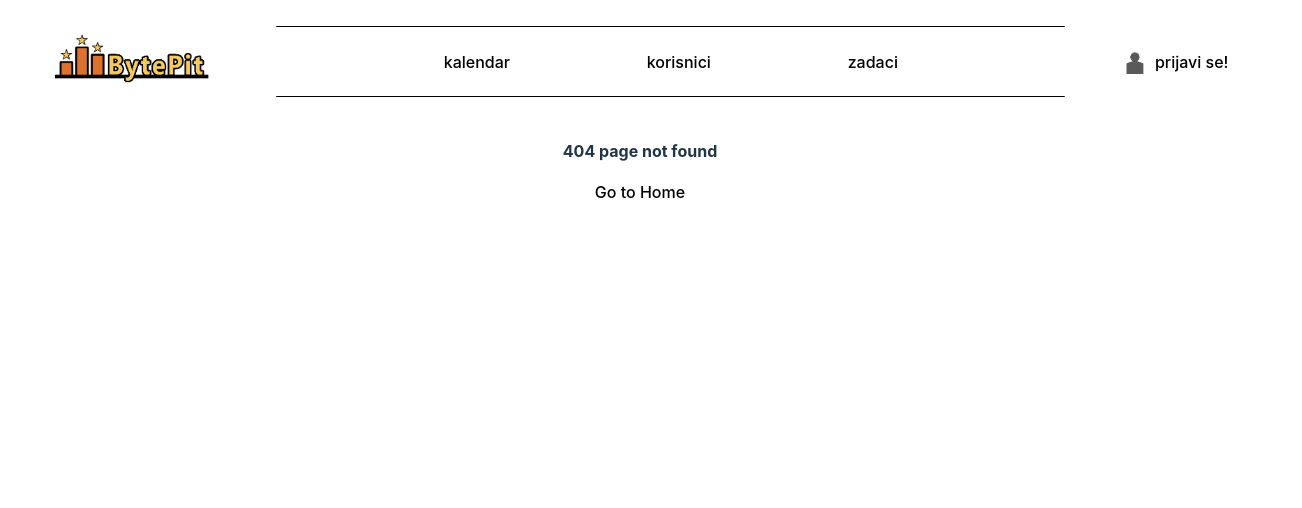
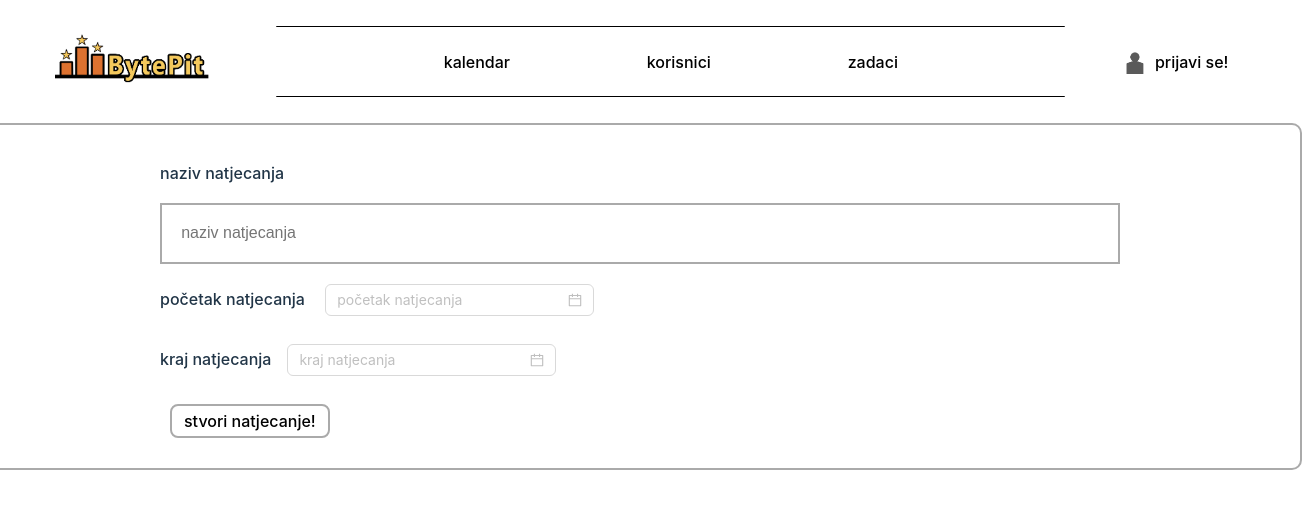
Before and after one commit to mh53837/Looney-Codes, a React (Vite) app in the folder IzvorniKod/frontend/BytePitFE/: page /natjecanja/new in a window 1280 px wide. Before the commit this address had no page. Shown: the top 508 px of the page, 1302 px wide, since content can reach past the window. Built offline with nearby package versions, Linux system fonts and the light colour scheme.

Commit message:
stvaranje novog natjecanja, bez odabira zadataka

```diff
--- a/IzvorniKod/frontend/BytePitFE/src/App.tsx
+++ b/IzvorniKod/frontend/BytePitFE/src/App.tsx
@@ -1,20 +1,23 @@
+import React, {Suspense} from 'react';
 import UserList from './components/User/UserList.tsx';
 import { Link } from 'react-router-dom';
 import './styles/App.css';
 import Home from './components/Home';
-import ProblemsList from './components/Problems/ProblemsList.tsx';
-import ProblemPage from './components/Problems/ProblemPage.tsx';
-import Login from './components/Login.tsx';
-import ConfirmRegAdmin from './components/ConfirmRegAdmin.tsx';
-import ConfirmEmail from './components/ConfirmEmail.tsx';
-import Navbar from './layout/Navbar.tsx';
 import { BrowserRouter as Router, Routes, Route, Navigate } from 'react-router-dom';
-import Register from "./components/Register.tsx";
 import { useContext, useState } from 'react';
 import { UserContext } from './context/userContext';
-import NotFoundPage from "./components/NotFoundPage.tsx"
-import UserProfile from './components/UserProfile/UserProfile.tsx';
-import NewProblem from './components/Problems/NewProblem.tsx';
+
+const NewProblem = React.lazy(() => import('./components/Problems/NewProblem.tsx'));
+const NewCompetition = React.lazy(() => import('./components/Competition/NewCompetiton.tsx'));
+const NotFoundPage = React.lazy(() => import('./components/NotFoundPage.tsx'));
+const UserProfile = React.lazy(() => import('./components/UserProfile/UserProfile.tsx'));
+const Register = React.lazy(() => import('./components/Register.tsx'));
+const Navbar = React.lazy(() => import('./layout/Navbar.tsx'));
+const ConfirmEmail = React.lazy(() => import('./components/ConfirmEmail.tsx'));
+const ConfirmRegAdmin = React.lazy(() => import('./components/ConfirmRegAdmin.tsx'));
+const Login = React.lazy(() => import('./components/Login.tsx'));
+const ProblemPage = React.lazy(() => import('./components/Problems/ProblemPage.tsx'));
+const ProblemsList = React.lazy(() => import('./components/Problems/ProblemsList.tsx'));
 
 const App: React.FC = () => {
     const [redirectToHome, setRedirectToHome] = useState<boolean>(false);
@@ -45,6 +48,7 @@ const App: React.FC = () => {
             <Navbar onLogout={handleLogout} />
             )}
             {redirectToHome && <Navigate to="/" replace={true} />}
+            <Suspense fallback={<div>Loading...</div>}>
             <Routes>
                 <Route path="/" element={<Home />} />
                 <Route path="/user/all" element={<UserList />} />
@@ -84,8 +88,10 @@ const App: React.FC = () => {
                 } />
                 <Route path="/problem/:id" element={<ProblemPage />} />
                 <Route path="/problems/new" element={<NewProblem onNewProblemCreated={() => console.log('kreiran je novi zadatak!')} />} />
+                <Route path="/natjecanja/new" element={<NewCompetition onNewCompetitionCreated={() => console.log('kreirano je novo natjecanje!')} />} />
                 <Route path="*" element={<NotFoundPage />} />
             </Routes>
+            </Suspense>
         </Router>
     );
 };
--- /dev/null
+++ b/IzvorniKod/frontend/BytePitFE/src/components/Competition/NewCompetiton.tsx
@@ -0,0 +1,150 @@
+import React, {useState, ChangeEvent, FormEvent, useContext} from 'react';
+import '../../styles/NewProblem.css';
+import type { DatePickerProps } from "antd/es/date-picker";
+import { Dayjs } from "dayjs";
+import dayjs from "dayjs";
+import { DatePicker, Space} from "antd";
+import { UserContext } from '../../context/userContext';
+
+interface NewCompetitionProps {
+    onNewCompetitionCreated: () => void;
+}
+
+interface CompetitionForm {
+    nazivNatjecanja: string;
+    pocetakNatjecanja: string;
+    krajNatjecanja: string;
+}
+
+const NewCompetition: React.FC<NewCompetitionProps> = (props) => {
+    const today = dayjs();
+    const {user } = useContext(UserContext);
+    const [error, setError] = useState<string>('');
+    const [poruka, setPoruka] = useState<string>('');
+    const [updatedPocetak, setUpdatedPocetak] = useState<Dayjs | null>(null);
+    const [updatedKraj, setUpdatedKraj] = useState<Dayjs | null>(null);
+    const [competitionForm, setCompetitionForm] = useState<CompetitionForm>({
+        nazivNatjecanja : "",
+        pocetakNatjecanja: "",
+        krajNatjecanja: "",
+    });
+
+    function onChange(event: ChangeEvent<HTMLInputElement>) {
+        const { name, value } = event.target;
+        setCompetitionForm((oldForm) => ({ ...oldForm, [name]: value }));
+    }
+
+    const onPocetakChange: DatePickerProps["onChange"] = (date, dateString) => {
+        console.log(date, dateString);
+        setUpdatedPocetak(date);
+        if(date){
+            setCompetitionForm((oldForm) => ({
+                ...oldForm,
+                pocetakNatjecanja: date.toISOString(),
+            }));
+            console.log(competitionForm.pocetakNatjecanja);
+        }
+
+      };
+
+      const onKrajChange: DatePickerProps["onChange"] = (date, dateString) => {
+        console.log(date, dateString);
+        setUpdatedKraj(date);
+        if(date){
+            setCompetitionForm((oldForm) => ({
+                ...oldForm,
+                krajNatjecanja: date.toISOString(),
+
+            }));
+            console.log(competitionForm.krajNatjecanja);
+        }
+      };
+
+    function onSubmit(e: FormEvent<HTMLFormElement>) {
+        e.preventDefault();
+        setError('');
+
+        if(competitionForm.nazivNatjecanja === "" || competitionForm.pocetakNatjecanja === "" || competitionForm.krajNatjecanja === "" ) {
+            setError("unesite potrebne podatke i pokušajte ponovno");
+            return
+        }
+
+        const jsonPart = {
+            nazivNatjecanja: competitionForm.nazivNatjecanja,
+            pocetakNatjecanja: competitionForm.pocetakNatjecanja,
+            krajNatjecanja: competitionForm.krajNatjecanja,
+            korisnickoImeVoditelja: user.korisnickoIme
+
+        }
+        const credentials = btoa(`${user.korisnickoIme}:${user.lozinka}`);
+        const options = {
+            method: 'POST',
+            headers: {
+                Authorization: `Basic ${credentials}`,
+                'Content-Type': 'application/json',
+            },
+            body: JSON.stringify(jsonPart),
+        };
+
+        fetch('/api/natjecanja/new', options).then((response) => {
+            if (!response.ok) {
+              throw new Error(`HTTP error! Status: ${response.status}`);
+            }
+            setPoruka("uspješno ste kreirali novo natjecanje");
+            props.onNewCompetitionCreated();
+            return response.json();
+          })
+          .then((data) => {
+            console.log('Server response:', data);
+          })
+          .catch((error) => {
+            console.error('Fetch error:', error);
+            setError('Došlo je do pogreške, pokušajte ponovno!');
+          });
+    }
+
+
+    return (
+        <div className="newProblem-container">
+            <div className="NewProblem">
+                <form onSubmit={onSubmit}>
+                    <div className="FormRow">
+                        <label>naziv natjecanja</label>
+                        <input name="nazivNatjecanja" placeholder='naziv natjecanja' onChange={onChange} value={competitionForm.nazivNatjecanja} />
+                    </div>
+                    <Space direction="vertical">
+                    <div className="FormRowDate" >
+                        <label>početak natjecanja </label>
+                        <DatePicker
+                            showTime
+                            placeholder="početak natjecanja"
+                            defaultValue={today}
+                            value={updatedPocetak}
+                            onChange={onPocetakChange}
+                        />
+                    </div>
+                    <div className="FormRowDate">
+                        <label> kraj natjecanja</label>
+                        <DatePicker
+                            showTime
+                            placeholder="kraj natjecanja"
+                            defaultValue={today}
+                            value={updatedKraj}
+                            onChange={onKrajChange}
+                        />
+                    </div>
+                    </Space>
+
+
+                    <div className="error">{error}</div>
+                    <div className="poruka">{poruka}</div>
+                    <button type="submit">stvori natjecanje!</button>
+                </form>
+            </div>
+        </div>
+    )
+}
+
+
+
+export default NewCompetition;
--- a/IzvorniKod/frontend/BytePitFE/src/components/UserProfile/CompetitionProfileCalendar.tsx
+++ b/IzvorniKod/frontend/BytePitFE/src/components/UserProfile/CompetitionProfileCalendar.tsx
@@ -63,9 +63,13 @@ const CompetitionProfileCalendar: React.FC<CompetitionProfileCalendarProps> = ({
 
   return (
     <div className="calendar-container">
-      <Link to = "/natjecanja/new">
-        <button>novo natjecanje</button>
-      </Link>
+      {(
+        user.korisnickoIme === userData.korisnickoIme &&
+        <Link to = "/natjecanja/new">
+          <button>novo natjecanje</button>
+        </Link>
+      )}
+
 
       <Calendar
         value={selectedDate}
--- a/IzvorniKod/frontend/BytePitFE/src/components/UserProfile/ProblemsProfileTab.tsx
+++ b/IzvorniKod/frontend/BytePitFE/src/components/UserProfile/ProblemsProfileTab.tsx
@@ -40,9 +40,12 @@ const ProblemsProfileTab: React.FC<ProblemsTabProps> = ({ problemsData, onUpdate
 
   return (
     <div className="problemContainer">
-      <Link to = "/problems/new">
-        <button>novi zadatak</button>
-      </Link>
+      {(
+        user.korisnickoIme === userData.korisnickoIme &&
+        <Link to = "/problems/new">
+          <button>novi zadatak</button>
+        </Link>
+      )}
 
       {problemsData ? (
         problemsData.length === 0 ? (
--- a/IzvorniKod/frontend/BytePitFE/src/styles/NewProblem.css
+++ b/IzvorniKod/frontend/BytePitFE/src/styles/NewProblem.css
@@ -1,4 +1,4 @@
-.newProblem-container .FormRow {
+.newProblem-container .FormRow, .newProblem-container .FormRowDate{
     margin: 10px 0;
 }
 .newProblem-container form{
@@ -42,6 +42,20 @@
     border: 2px solid #aaa;
     box-sizing: border-box;
     width: 100%;
+}
+.newProblem-container .FormRowDate input {
+    font-size: 14px;
+    padding: 0;
+    box-sizing: border-box;
+    width: 100%;
+    display: inline;
+}
+.newProblem-container .FormRowDate label {
+    display: inline;
+    padding: 1rem 0;
+    margin-bottom: 2px;
+    margin-right: 1rem;
+    font-weight: 500;
 }
 
 .tekstZadatka{
```
Also changed, not shown: IzvorniKod/frontend/BytePitFE/src/components/Competition/Competition.tsx (renamed from IzvorniKod/frontend/BytePitFE/src/components/Competition.tsx).
